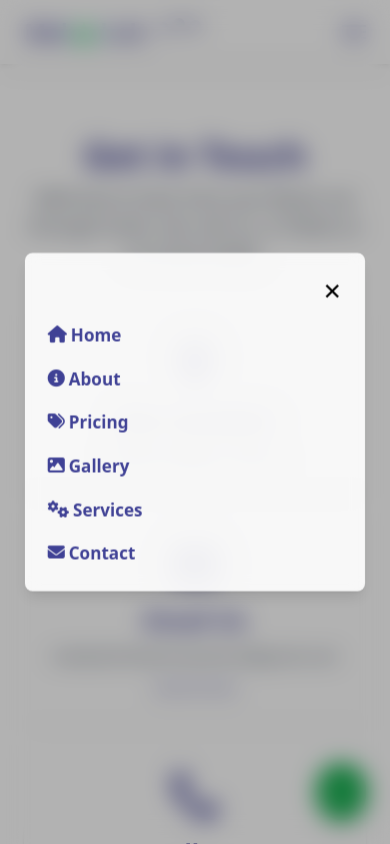
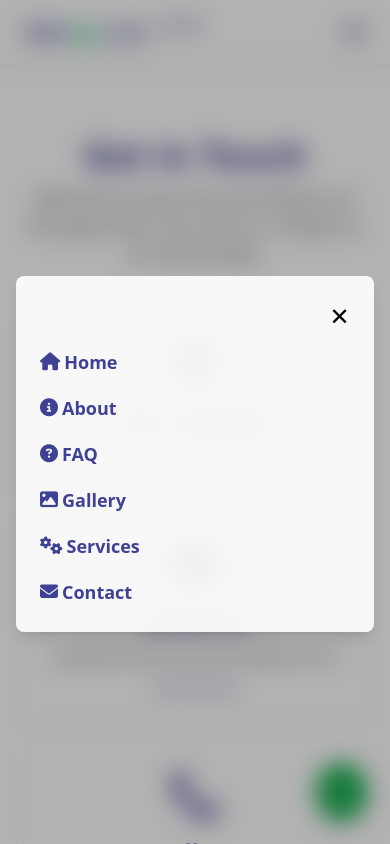
Before and after one commit to Raymondtawiah640/melaka, an Angular app: page /contact in a window 390 px wide. Both pictures are taken after a click on the button 354 px from the left and 32 px from the top of the page. Shown: the top 844 px of the page. Built offline with nearby package versions, Linux system fonts and the light colour scheme.

Commit message:
modified

```diff
--- a/src/app/contact/contact.html
+++ b/src/app/contact/contact.html
@@ -54,10 +54,10 @@
       </a>
     </p>
     <div class="flex justify-center space-x-6 text-[#6e6fb0] text-2xl">
-      <a href="https://web.facebook.com/profile.php?id=61579529464212" class="hover:text-[#393a91]"><i class="fab fa-facebook"></i></a>
+      <a href="" class="hover:text-[#393a91] pointer-events-none"><i class="fab fa-facebook"></i></a>
       <a href="https://x.com/melakahinfotech?s=11" class="hover:text-[#393a91]"><i class="fab fa-twitter"></i></a>
       <a href="https://www.instagram.com/official_melakahinfotech?igsh=bWJ1a3l5bHdnYjBi&utm_source=qr" class="hover:text-[#393a91]"><i class="fab fa-instagram"></i></a>
-      <a href="#" class="hover:text-[#393a91]"><i class="fab fa-linkedin"></i></a>
+      <a href="" class="hover:text-[#393a91] pointer-events-none"><i class="fab fa-linkedin"></i></a>
     </div>
   </div>
 
--- a/src/app/footer/footer.html
+++ b/src/app/footer/footer.html
@@ -71,26 +71,20 @@
 
   <!-- Social Media Icons -->
   <div class="mt-8 flex justify-center space-x-6">
-    <a href="
-https://web.facebook.com/profile.php?id=61579529464212&__
-cft__[0]=AZUUfrFuoExyFqCpLJliXlX0LlsWxKJn-B4x5c13PnkMybtUNvmWY
--SteFcbmb0i2_7VohBwunBlb9vDgC3Qu2I6tkWqnqhqWqjFF1INnsWNDW_qhiF
-c5pgnB2xee3Zgbz4VY1OZ80Pr-ckRwzTYwlU-Sa1KjiDFAPba-wQuGst4w4ybU
-bqtMqTE3v2qzii2m84UJDM3ECByCTr80ToNju6i&__tn__=-]C%2CP-R" target="_blank" class="hover:text-[#6e6fb0] text-2xl">
+    <a href="" target="_blank" class="hover:text-[#6e6fb0] text-2xl pointer-events-none">
       <i class="fab fa-facebook"></i>
     </a>
     <a href="https://x.com/melakahinfotech?s=11
 " target="_blank" class="hover:text-[#6e6fb0] text-2xl">
       <i class="fab fa-twitter"></i>
     </a>
-    <a href="https://www.instagram.com/official_melakahinfotech?igsh=bWJ1a3l5bHdnYjBi&utm_source=qr
-" target="_blank" class="hover:text-[#6e6fb0] text-2xl">
+    <a href="https://www.instagram.com/official_melakahinfotech?igsh=bWJ1a3l5bHdnYjBi&utm_source=qr" target="_blank" class="hover:text-[#6e6fb0] text-2xl">
       <i class="fab fa-instagram"></i>
     </a>
     <a href="https://www.linkedin.com/company/melakah-infotech-solutions/" target="_blank" class="hover:text-[#6e6fb0] text-2xl">
       <i class="fab fa-linkedin"></i>
     </a>
-    <a href="https://youtube.com/yourhandle" target="_blank" class="hover:text-[#6e6fb0] text-2xl">
+    <a href="" target="_blank" class="hover:text-[#6e6fb0] text-2xl pointer-events-none">
       <i class="fab fa-youtube"></i>
     </a>
   </div>
--- a/src/app/navbar/navbar.css
+++ b/src/app/navbar/navbar.css
@@ -67,3 +67,19 @@
   -webkit-text-fill-color: transparent;
   background-clip: text; /* for other browsers */
 }
+
+/* Responsive navbar is animated*/
+@keyframes slideFadeIn {
+  from {
+    opacity: 0;
+    transform: translateY(20px) scale(0.95);
+  }
+  to {
+    opacity: 1;
+    transform: translateY(0) scale(1);
+  }
+}
+
+.animate-slideFadeIn {
+  animation: slideFadeIn 0.4s ease-out forwards;
+}
--- a/src/app/navbar/navbar.html
+++ b/src/app/navbar/navbar.html
@@ -31,7 +31,6 @@
     <ul class="hidden md:flex space-x-6 font-medium">
       <li><a routerLink="/home" class="nav-link"><i class="fas fa-home"></i><span>Home</span></a></li>
       <li><a routerLink="/about" class="nav-link"><i class="fas fa-info-circle"></i><span>About</span></a></li>
-      <!-- <li><a routerLink="/pricing" class="nav-link"><i class="fas fa-tags"></i><span>Pricing</span></a></li> -->
       <li><a routerLink="/faq" class="nav-link"><i class="fas fa-question-circle"></i><span>FAQ</span></a></li>
       <li><a routerLink="/gallery" class="nav-link"><i class="fas fa-image"></i><span>Gallery</span></a></li>
       <li><a routerLink="/services" class="nav-link"><i class="fas fa-cogs"></i><span>Services</span></a></li>
@@ -47,7 +46,12 @@
       </div>
 
       <!-- Mobile Nav Box -->
-  <div class="relative bg-white/90 backdrop-blur-sm rounded-lg shadow-lg w-11/12 max-w-md p-6 z-50 text-black transform transition-transform duration-300 ease-in-out scale-95 animate-fadeIn">
+      <div
+        class="relative bg-white/90 backdrop-blur-sm rounded-lg shadow-lg w-11/12 max-w-md p-6 z-50 text-black
+               transform transition-all duration-500 ease-out
+               opacity-0 translate-y-8
+               animate-slideFadeIn"
+      >
         <div class="flex justify-end mb-4">
           <button (click)="closeMenu()" class="text-black text-2xl" aria-label="Close menu">✕</button>
         </div>
@@ -55,15 +59,12 @@
         <nav class="flex flex-col space-y-4 text-lg font-medium">
           <a routerLink="/home" (click)="closeMenu()" class="nav-link"><i class="fas fa-home"></i><span>Home</span></a>
           <a routerLink="/about" (click)="closeMenu()" class="nav-link"><i class="fas fa-info-circle"></i><span>About</span></a>
-      <a routerLink="/pricing" (click)="closeMenu()" class="nav-link"><i class="fas fa-tags"></i><span>Pricing</span></a>
-      <!-- <a routerLink="/faq" (click)="closeMenu()" class="nav-link"><i class="fas fa-question-circle"></i><span>FAQ</span></a> -->
+          <a routerLink="/faq" (click)="closeMenu()" class="nav-link"><i class="fas fa-question-circle"></i><span>FAQ</span></a>
           <a routerLink="/gallery" (click)="closeMenu()" class="nav-link"><i class="fas fa-image"></i><span>Gallery</span></a>
           <a routerLink="/services" (click)="closeMenu()" class="nav-link"><i class="fas fa-cogs"></i><span>Services</span></a>
           <a routerLink="/contact" (click)="closeMenu()" class="nav-link"><i class="fas fa-envelope"></i><span>Contact</span></a>
         </nav>
       </div>
     </div>
-
-
   </div>
 </nav>
```
Lines whose indentation alone changed are shown as unchanged.
